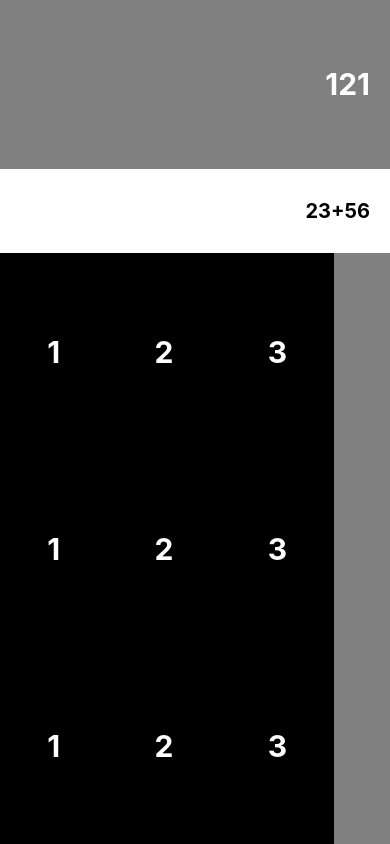
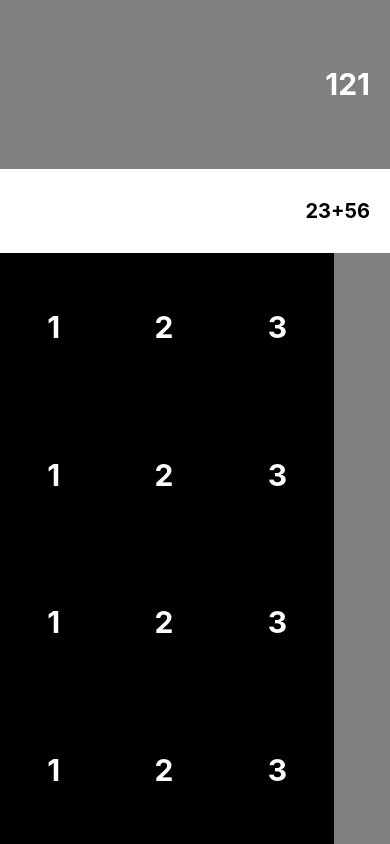
Before and after one commit to python-benedict/Advance-Calculator-app, a React Native app: screen / in a window 390 px wide. Built offline with nearby package versions, Linux system fonts and the light colour scheme.

Commit message:
done styling the fouth row of buttons

```diff
--- a/App.js
+++ b/App.js
@@ -11,6 +11,17 @@ export default function App() {
       </View>
       <View style={styles.buttons}>
         <View style={styles.numbers}>
+          <View style={styles.row}>
+            <TouchableOpacity >
+              <Text style={styles.number}>1</Text>
+            </TouchableOpacity>
+            <TouchableOpacity >
+              <Text style={styles.number}>2</Text>
+            </TouchableOpacity>
+            <TouchableOpacity >
+              <Text style={styles.number}>3</Text>
+            </TouchableOpacity>
+          </View>
           <View style={styles.row}>
             <TouchableOpacity >
               <Text style={styles.number}>1</Text>
```
